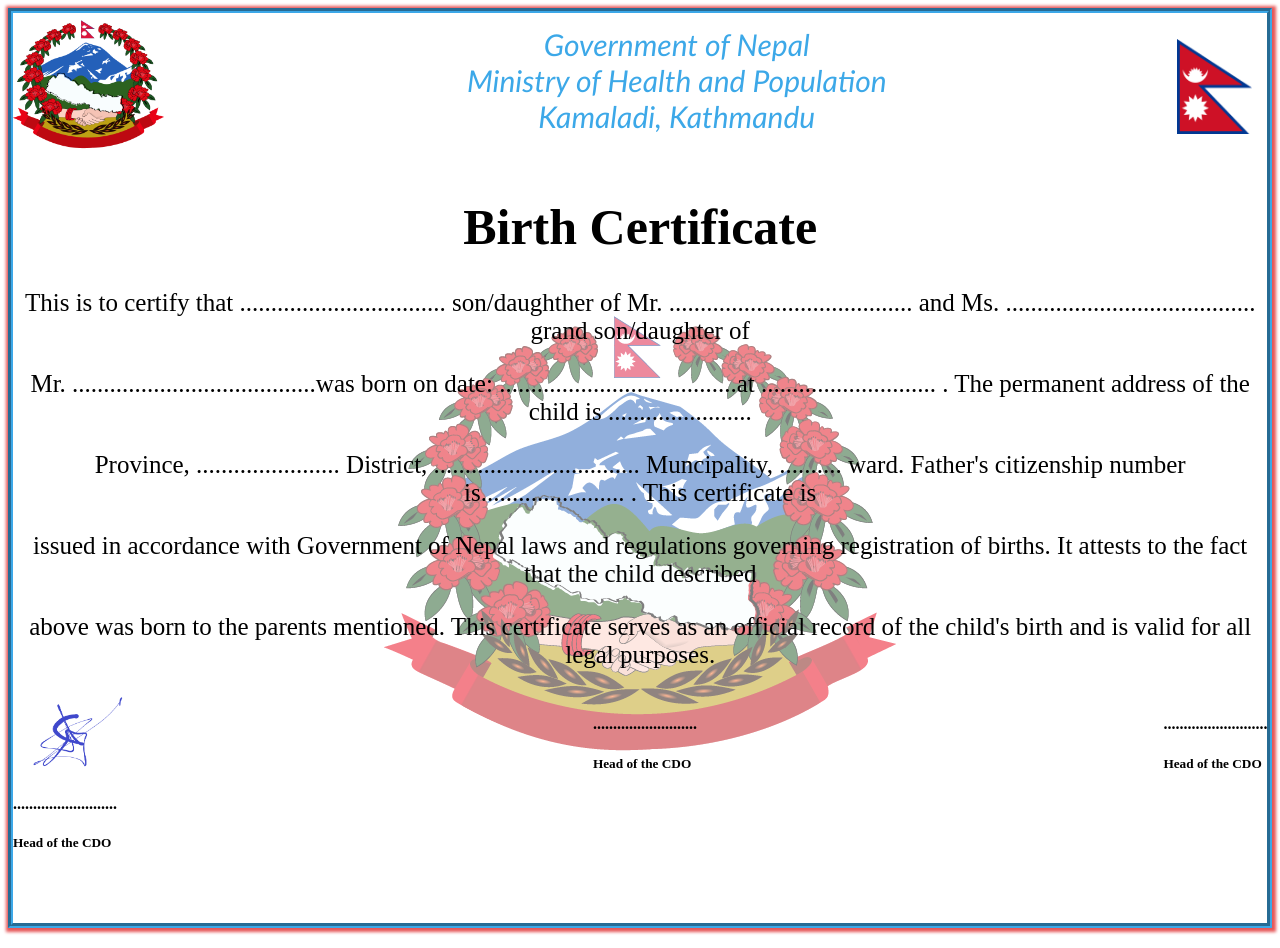
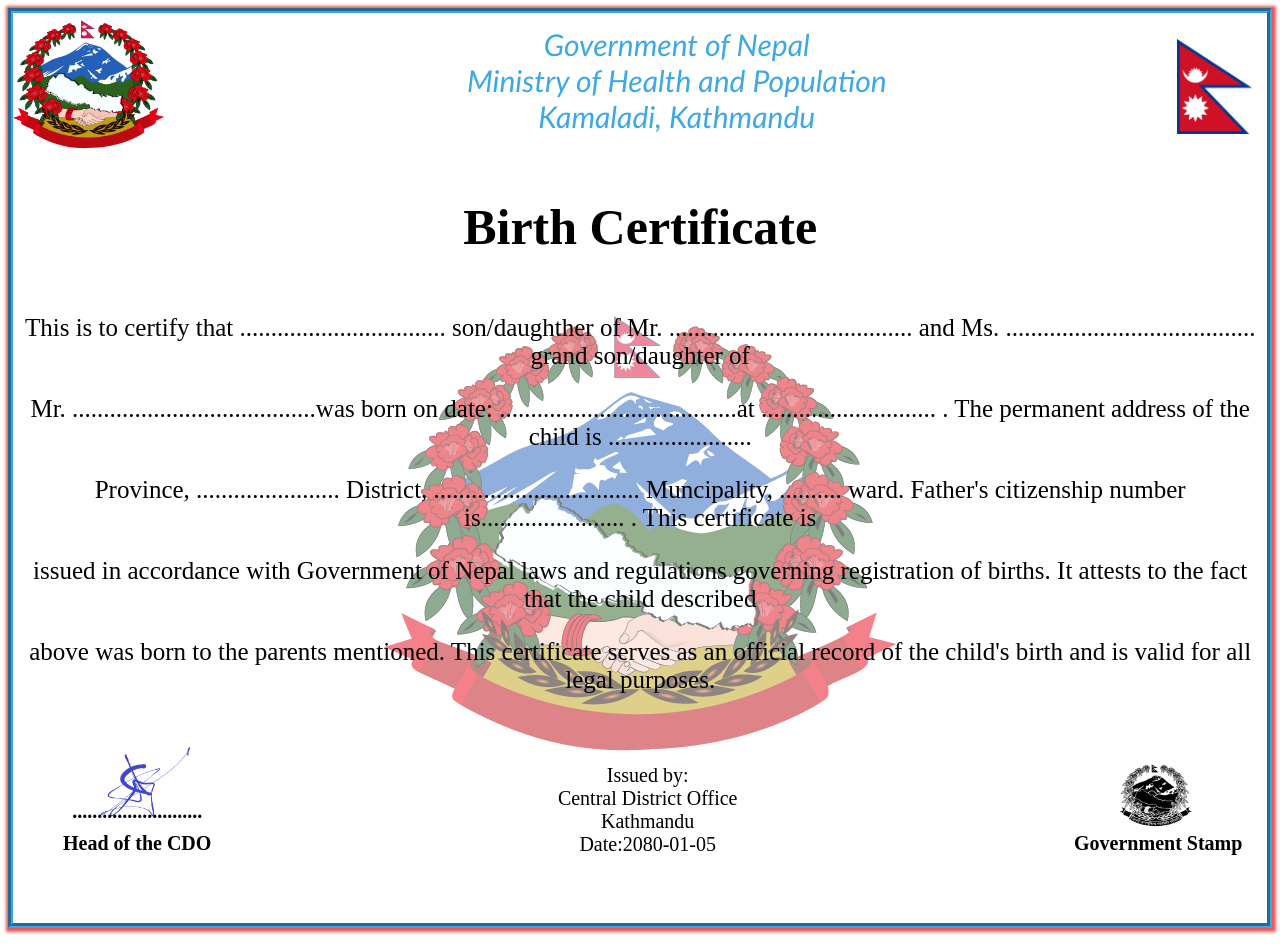
Before and after one commit to Aashish-Lam/E-Government-project, a PHP site: page /certificate.html in a window 1280 px wide. Run offline with PHP 8.4, Linux system fonts and the light colour scheme.

Commit message:
certificate complete vayo

```diff
--- a/certificate.css
+++ b/certificate.css
@@ -48,11 +48,14 @@
 .content p{
       font-family: 'Times New Roman', Times, serif;
       font-size: 25px;
+      text-overflow: clip;
 }
 
 .header{
   text-align: center;
   font-size: 25px;
+  justify-content: center;
+  display: flex;
 }
 
 .bottom{
@@ -60,8 +63,40 @@
   justify-content: space-between;
 }
 
-.bottom img{
+.district-head{
+  padding-left: 50px;
+  padding-top: 25px;
+  text-align: center;
+}
+.district-head img{
   width: 3cm;
   height: 2cm;
+  margin-bottom: -50px;
 
 }
+.district-head h4{
+  margin-bottom: -25px;
+}
+
+.issued{
+  text-align: center;
+  font-size: 20px;
+  font:bold;
+  padding-top:25px ;
+  padding-left: 10px;
+}
+
+.gov-stamp img{
+  width: 3cm;
+  height: 3cm;
+padding-left: 25px;
+  margin-bottom: -50px;
+  margin-top: 19px;
+
+}
+
+.gov-stamp h4{
+  padding-right: 25px;
+  font-size: 20px;
+  text-align: center;
+}
--- a/certificate.html
+++ b/certificate.html
@@ -40,16 +40,19 @@
     <div class="bottom">
       <div class="district-head">
         <img src="image/Screenshot 2023-05-30 092127.png" alt="">
-        <h4>..........................</h4>
-        <h5>Head of the CDO</h5>
+        <h4 style="font-size: 20px;">..........................</h4>
+        <h5 style="font-size: 20px;">Head of the CDO</h5>
       </div>
-      <div class="district-head">
-        <h4>..........................</h4>
-        <h5>Head of the CDO</h5>
+      <div class="issued">
+          <p>Issued by:<br>
+            Central District Office<br>
+            Kathmandu<BR>
+              Date:2080-01-05
+          </p>
       </div>
-      <div class="district-head">
-        <h4>..........................</h4>
-        <h5>Head of the CDO</h5>
+      <div class="gov-stamp">
+        <img src="image/logo-b-1.png" alt="">
+        <h4>Government Stamp</h4>
       </div>
 
     </div>
```
Also changed, not shown: image/logo-b-1.png (added).
